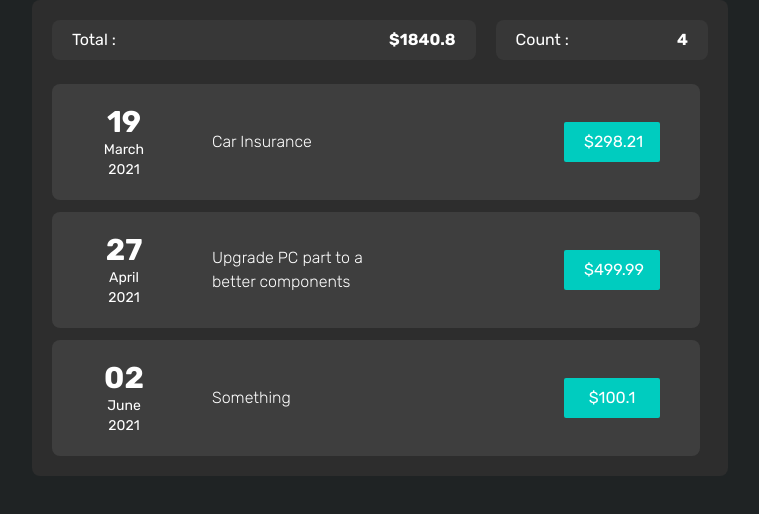
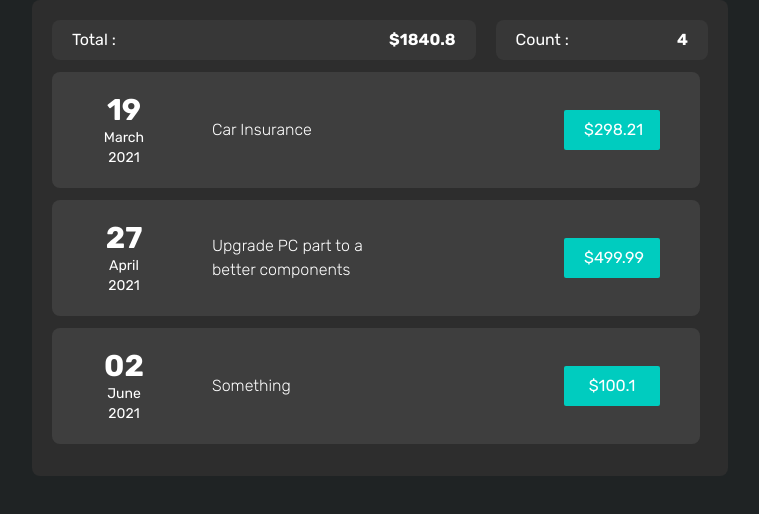
Before and after one commit to hanz-fr/react-expensetracker, a React (Create React App) app: page / in a window 1280 px wide. Shown: the top 514 px of the page, without its empty margins (260-1019 px from the left). Built offline with nearby package versions, Linux system fonts and the light colour scheme.

Commit message:
(components) : fixed scrollbar to align perfectly with ExpenseItem

```diff
--- a/src/components/Card.js
+++ b/src/components/Card.js
@@ -1,5 +1,5 @@
 function Card (props) {
-    return <div className="bg-[#3E3E3E] rounded-lg my-3 max-w-2xl mr-2">{props.children}</div>
+    return <div className="bg-[#3E3E3E] rounded-lg max-w-2xl mb-3 mr-2">{props.children}</div>
 }
 
 export default Card;
--- a/src/components/Expenses.js
+++ b/src/components/Expenses.js
@@ -17,7 +17,7 @@ function Expenses(props) {
       </div>
       <div className="my-3"></div> {/* Small Spacer */}
       {/* Expenses, inside a Container */}
-      <div className="h-96 overflow-y-scroll scrollbar-track-rounded-md scrollbar-thumb-rounded-md scrollbar-thin scrollbar-thumb-[#9F9F9F] scrollbar-track-[#3E3E3E]">
+      <div className="h-96 overflow-y-scroll scrollbar-track-rounded-md scrollbar-thumb-rounded-md scrollbar-thin scrollbar-thumb-[#6C6C6C] scrollbar-track-[#3E3E3E]">
       <ExpenseItem
         title={props.items[0].title}
         amount={props.items[0].amount}
```
